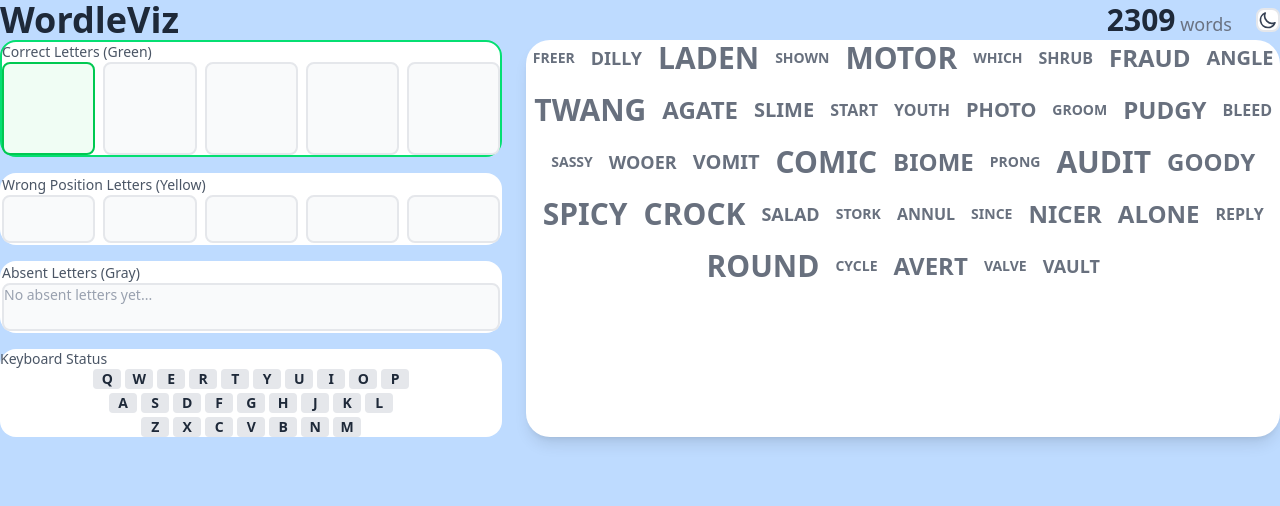
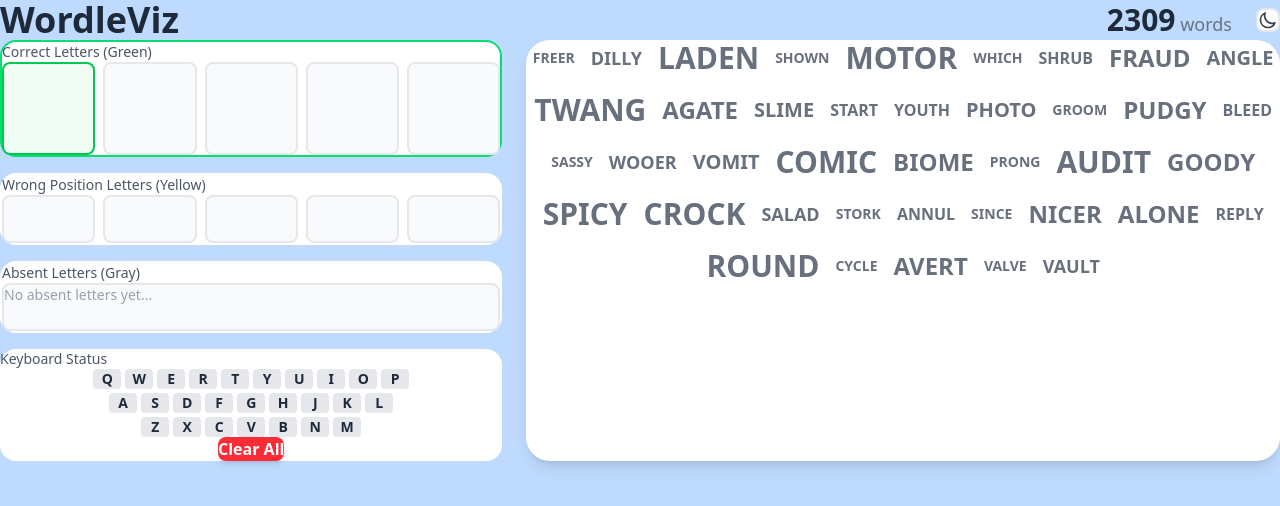
Before and after one commit to blindytakes/WordleCheck, a React (Vite) app: page / in a window 1280 px wide. Shown: the top 506 px of the page. Built offline with nearby package versions, Linux system fonts and the light colour scheme.

Commit message:
feat: add Clear All button to reset all constraints
- Add clearAll function to ConstraintContext to reset green/yellow/gray
- Add red Clear All button at bottom of Keyboard component
- Button includes hover/active effects and smooth transitions
- Resets word count back to full list (2,317 words)

```diff
--- a/src/components/Keyboard.jsx
+++ b/src/components/Keyboard.jsx
@@ -8,7 +8,7 @@ const KEYBOARD_LAYOUT = [
 ];
 
 export default function Keyboard() {
-  const { green, yellow, gray } = useConstraints();
+  const { green, yellow, gray, clearAll } = useConstraints();
 
   // Determine the color for each letter
   const getLetterColor = useMemo(() => {
@@ -77,6 +77,16 @@ export default function Keyboard() {
           </div>
         ))}
       </div>
+
+      {/* Clear button */}
+      <div className="mt-4 flex justify-center">
+        <button
+          onClick={clearAll}
+          className="px-6 py-2 bg-red-500 hover:bg-red-600 text-white font-semibold rounded-lg transition-all transform hover:scale-105 active:scale-95 shadow-md"
+        >
+          Clear All
+        </button>
+      </div>
     </div>
   );
 }
--- a/src/context/ConstraintContext.jsx
+++ b/src/context/ConstraintContext.jsx
@@ -133,6 +133,25 @@ export function ConstraintProvider({ children }) {
     setGray(prev => prev.filter(l => l !== letter));
   }, []);
 
+  // Clear all constraints
+  const clearAll = useCallback(() => {
+    setGreen({
+      0: null,
+      1: null,
+      2: null,
+      3: null,
+      4: null
+    });
+    setYellow({
+      0: [],
+      1: [],
+      2: [],
+      3: [],
+      4: []
+    });
+    setGray([]);
+  }, []);
+
   const value = {
     green,
     yellow,
@@ -143,7 +162,8 @@ export function ConstraintProvider({ children }) {
     addYellow,
     removeYellow,
     addGray,
-    removeGray
+    removeGray,
+    clearAll
   };
 
   return (
```
